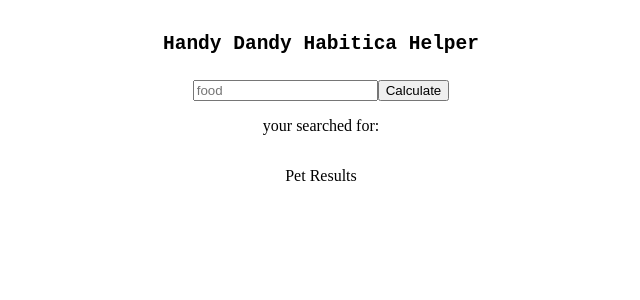
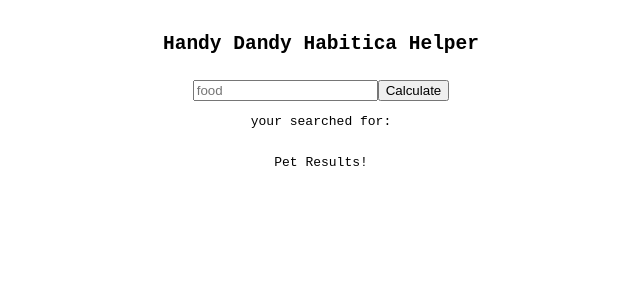
Before and after one commit to rostun/vuejs-playground, a JavaScript app: page / in a window 1280 px wide. Shown: the top 300 px of the page, without its empty margins (319-959 px from the left). Built offline with nearby package versions, Linux system fonts and the light colour scheme.

Commit message:
some styling

```diff
--- a/src/App.vue
+++ b/src/App.vue
@@ -1,5 +1,5 @@
 <template>
-	<div class="full-width center-content">
+	<div class="full-width center-content font-style">
 		<div class="title">Handy Dandy Habitica Helper</div>
 		<Dashboard />
 	</div>
--- a/src/assets/Dashboard.styl
+++ b/src/assets/Dashboard.styl
@@ -8,6 +8,12 @@
    .search_results
       .pet_information
          display grid
-         grid-template-columns repeat(3, 1fr)
+         grid-template-columns repeat(8, 1fr)
          grid-gap 10px
-         grid-auto-rows minmax(25px, auto)
+         grid-auto-rows 1fr
+         list-style-type none
+         padding 0
+         li
+            border 1px solid
+            padding 8px
+            border-radius 5px
--- a/src/assets/app.styl
+++ b/src/assets/app.styl
@@ -11,4 +11,6 @@
    padding 25px 0
    font-size 1.5em
    font-weight bold
+
+.font-style
    font-family monospace
--- a/src/components/Dashboard.vue
+++ b/src/components/Dashboard.vue
@@ -6,7 +6,7 @@
 		</div>
 		<p>your searched for: {{end_input}}</p>
 		<div class="search_results">
-			<p class="pet_result">Pet Results</p>
+			<p class="pet_result">Pet Results!</p>
 			<ul id="example-1" class="pet_information">
 				<li v-for="pet in pet_data" :key="pet.key">{{ pet.text }}</li>
 			</ul>
```
